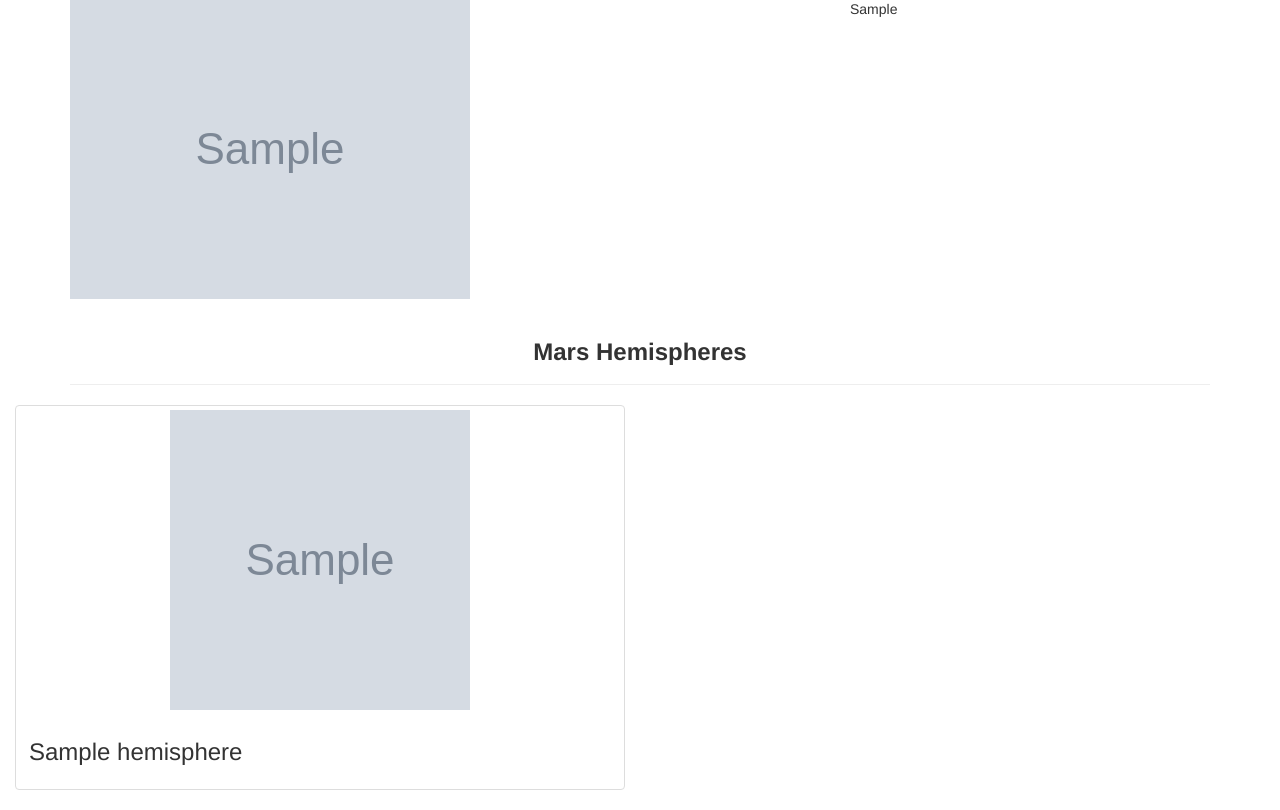
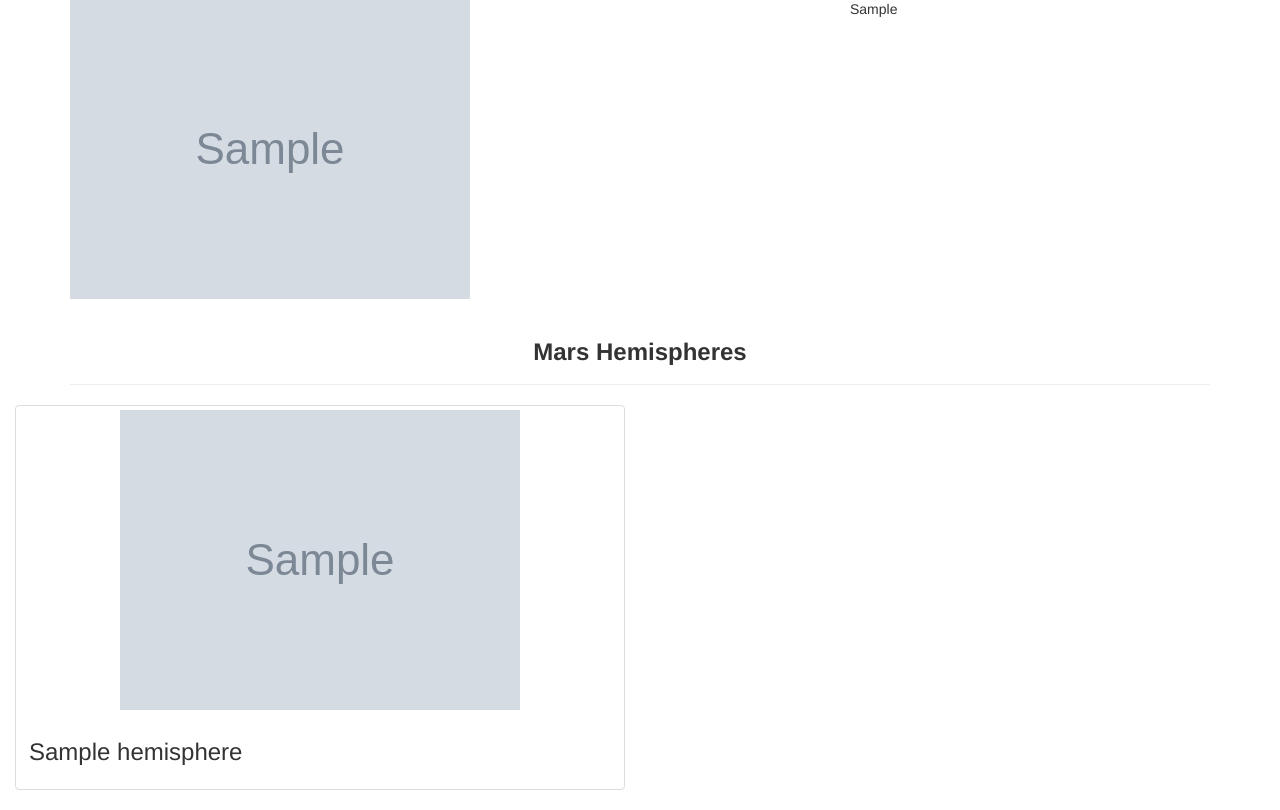
Before and after one commit to PetraMoyle/web-scraping-challenge, a Flask app: page / in a window 1280 px wide. Shown: the part 445-1255 px from the top of the page. Run offline with Flask 2, Linux system fonts and the light colour scheme; grey boxes marked "Sample" are stand-in pictures; a database or web service that is not in the repository returns one stand-in record (values such as "Sample title"); some libraries are stand-ins or nearby versions.

Commit message:
final html

```diff
--- a/Missions_to_Mars/templates/index.html
+++ b/Missions_to_Mars/templates/index.html
@@ -52,7 +52,7 @@
         {%for hemisphere in mars_data.Hemispheres%}
           <div class="col-md-6">
             <div class="thumbnail">
-                <img src="{{hemisphere.image_url}}" style="width:300px;height:300px"  alt="Hemisphere Images">
+                <img src="{{hemisphere.image_url}}" alt="Hemisphere Images">
             <div class="caption">
               <h3>{{hemisphere.title}}</h3>
             </div>
```
